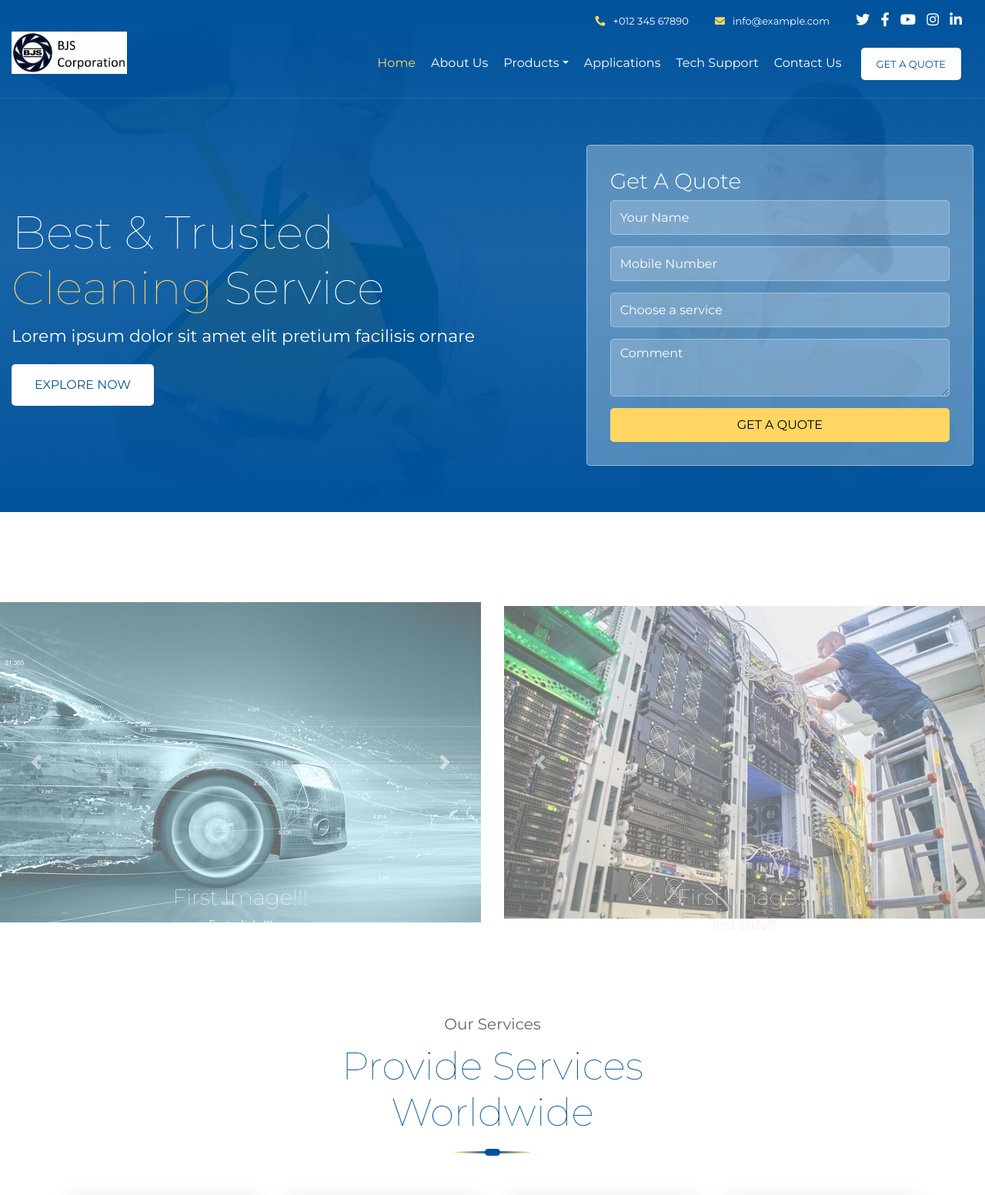
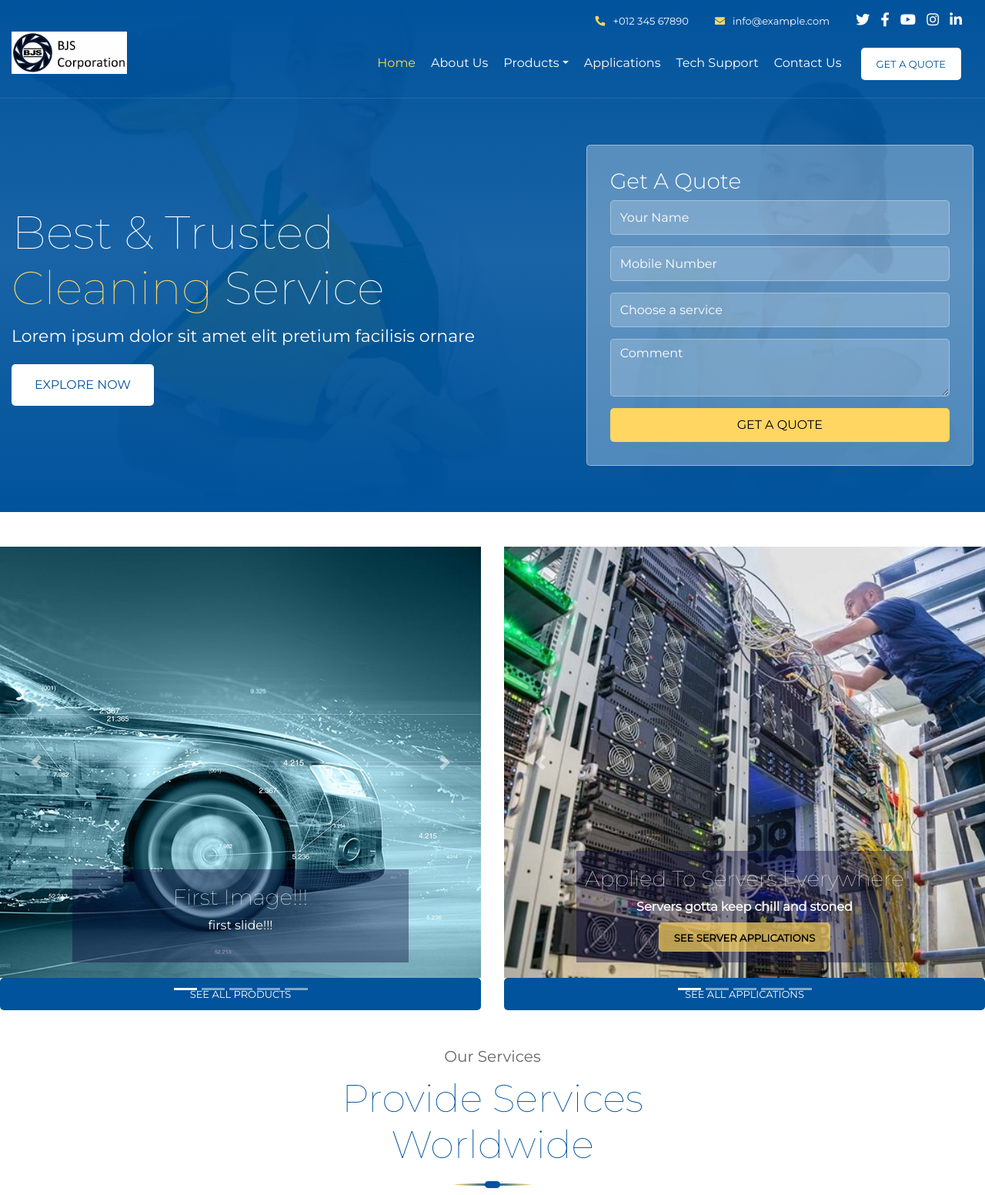
Before and after one commit to onanalee/BJS_website, a Flask app: page / in a window 1280 px wide. Shown: the top 1552 px of the page at 77% size. Run offline with Flask 2, Linux system fonts and the light colour scheme; some libraries are stand-ins or nearby versions.

Commit message:
working on carousel content

```diff
--- a/static/style.css
+++ b/static/style.css
@@ -231,6 +231,7 @@ a:hover, a:active, a:focus {
     color: #000000;
     background: #FFD662;
 }
+
 
 .header .navbar .btn i {
     font-size: 16px;
@@ -1877,15 +1878,15 @@ a:hover, a:active, a:focus {
 .w-100 {
     width: 100% !important;
     height: 70vh;
-    object-fit: contain;
+    object-fit: cover;
 }
 
 .carousel-item img {
-    opacity: 0.6;
+    opacity: 0.;
 }
 
 .blackCarousel{
-    color:black;
+    /* color:black; */
 }
 .whiteCarousel{
     color: whitesmoke;
@@ -1893,3 +1894,43 @@ a:hover, a:active, a:focus {
 .blackCarousel, .whiteCarousel{
     font-weight: 800;
 }
+.carousel-caption{
+    background-color: rgba(9, 9, 59, 0.4)
+}
+.allButton{
+    position: relative;
+    display: flex;
+    justify-content:center;
+
+    padding: 12px 20px 10px 20px;
+    font-size: 13px;
+    text-transform: uppercase;
+    color: #ffffff;
+    border: none;
+    border-radius: 5px;
+    background: #00539C;
+    transition: .3s;
+    text-align:center;
+}
+.allButton:hover {
+    color: #000000;
+    background: #FFD662;
+}
+.frontButton{
+    position: relative;
+    justify-content:center;
+
+    padding: 12px 20px 10px 20px;
+    font-size: 13px;
+    text-transform: uppercase;
+    color: #000000;
+    border: none;
+    border-radius: 5px;
+    background: rgba(255, 214, 98,0.7);
+    transition: .3s;
+    text-align:center;
+}
+.frontButton:hover {
+    color: #ffffff;
+    background: rgba(0, 83, 156,0.7);
+}
--- a/templates/index.html
+++ b/templates/index.html
@@ -187,6 +187,7 @@
                     </a>
 
                 </div>
+                <a href="/products" class="allButton">See All Products</a>
             </div>
 
 
@@ -203,16 +204,18 @@
                         <img class="d-block w-100" src="../static/img/server_room.jpg" alt="first slide">
                         <div class="carousel-caption">
                             <span class="whiteCarousel">
-                                <h3>First Image!!!</h3>
-                                <p>first slide!!!</p>
+                                <h3>Applied To Servers Everywhere</h3>
+                                <p>Servers gotta keep chill and stoned</p>
+                                <a href="/applications/servers" class="frontButton">See Server Applications</a>
                             </span>
+
                         </div>
                     </div>
                     <div class="carousel-item">
                         <img class="d-block w-100" src="../static/img/dog.jpg" alt="second slide">
                         <div class="carousel-caption">
-                            <h3>First Image!!!</h3>
-                            <p>first slide!!!</p>
+                            <h3>Therapy Dogs</h3>
+                            <p>Good Boi. 13/10</p>
                         </div>
                     </div>
                     <div class="carousel-item">
@@ -248,8 +251,10 @@
                     </a>
 
                 </div>
+                <a href="/applications" class="allButton">See All Applications</a>
             </div>
         </div>
+
 
         <!--
         <div id="carouselExampleIndicators" class="carousel slide" data-ride="carousel">
```
Also changed, not shown: 2 other files.
